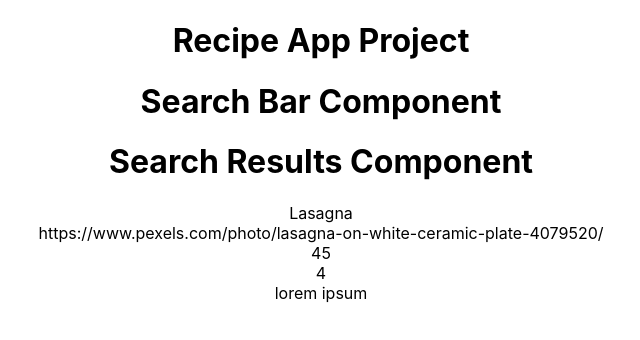
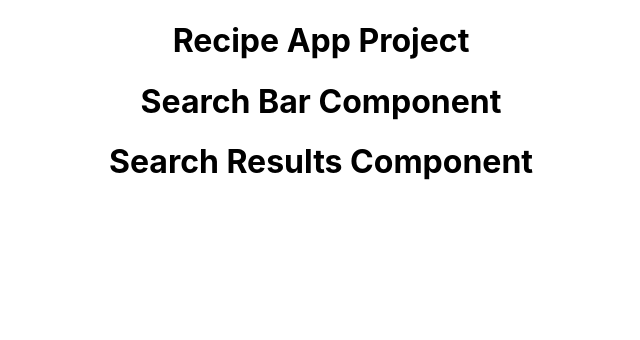
Before and after one commit to CodeNameAshley/final-project-recipe-app-project, a React (Create React App) app: page / in a window 1280 px wide. Shown: the top 340 px of the page, without its empty margins (319-959 px from the left). Built offline with nearby package versions, Linux system fonts and the light colour scheme.

Commit message:
RecipeInfo updated with props, prop data, and proptypes

```diff
--- a/src/components/App.js
+++ b/src/components/App.js
@@ -11,13 +11,6 @@ function App() {
       <h1>Recipe App Project</h1>
       <SearchBar />
       <SearchResults />
-      <RecipeInfo
-        title="Lasagna"
-        image="https://www.pexels.com/photo/lasagna-on-white-ceramic-plate-4079520/"
-        readyInMinutes={45}
-        servings={4}
-        original="lorem ipsum"
-      />
     </div>
   );
 }
```
